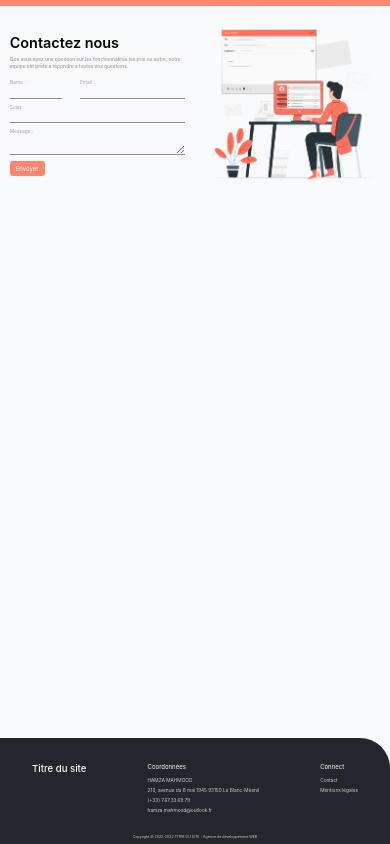
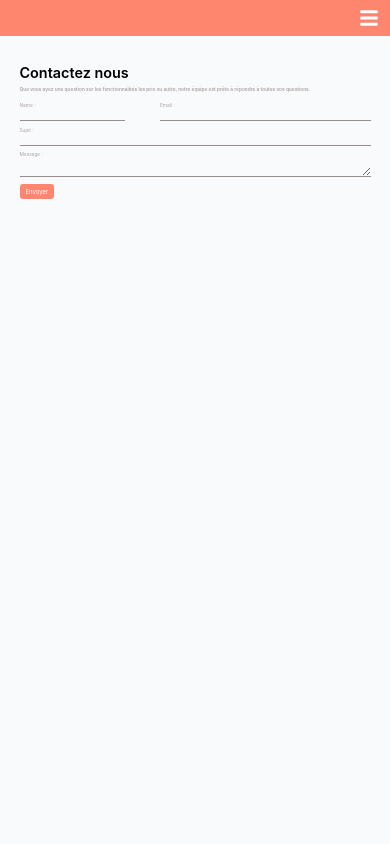
Before and after one commit to Zhamza1/Portfolio, a React (Create React App) app: page /contact in a window 390 px wide. Built offline with nearby package versions, Linux system fonts and the light colour scheme.

Commit message:
mobile already

```diff
--- a/src/App.js
+++ b/src/App.js
@@ -23,7 +23,6 @@ function App() {
           <Route path="/tarifs" element={<Tarif/>} />
           <Route path="/contact" element={<Contact/>} />
         </Routes>
-      <Footer/>
       </Router>
     </>
   );
--- a/src/components/footer.jsx
+++ b/src/components/footer.jsx
@@ -3,10 +3,10 @@ import {
   Link
 } from "react-router-dom";
 
-const footer = () => {
+const footer = (props) => {
   return (
     <>
-      <footer className=' bg-third text-white w-full pb-[1.2rem] rounded-tr-[10rem] pt-[8rem] sm:absolute sm:bottom-0 ' /* style="position: absolute;bottom: 0;" */ >
+      <footer className={` bg-third text-white w-full pb-[1.2rem] rounded-tr-[10rem] pt-[8rem] ${props.css} `} /* style="position: absolute;bottom: 0;" */ >
         <section className='flex px-[0.5rem] justify-around pb-[4.8rem]' >
         <div>
           <h1 className='text-[3.2rem] font-medium ' >Titre du site </h1>
--- a/src/components/header.css
+++ b/src/components/header.css
@@ -10,12 +10,11 @@ header .nav-btn {
 	font-size: 1.8rem;
 }
 
-
-
 @media only screen and (max-width: 768px) {
 	header .nav-btn {
 		visibility: visible;
 		opacity: 1;
+		font-size: 20px;
 	}
 
 	header nav {
@@ -45,9 +44,7 @@ header .nav-btn {
 	}
 
     .nav-open-btn {
-        position: absolute;
-        right: 2rem;
-        display: block;
+        margin-right: 2rem;
     }
 
 }
--- a/src/components/header.jsx
+++ b/src/components/header.jsx
@@ -16,10 +16,10 @@ const Header = () => {
 
   return (
     <>
-      <header className="bg-header2 w-[100%] md:py-[1rem]  " >
+      <header className="bg-header2 w-[100%] md:py-[1rem] md:flex md:flex-row-reverse " >
         <nav className='z-[100000]' ref={navRef} >
-          <ul className='flex justify-around px-[15rem] text-white items-center pt-[2.8rem] bg-no-repeat text-[1.6rem] md:text-[1.4rem] md:flex-col ' >
-            <Link to="/" className='text-[40px] font-bold ' > TITRE </Link>
+          <ul className='flex justify-around px-[15rem] text-white items-center pt-[2.8rem] bg-no-repeat text-[1.6rem] md:text-[40px] md:flex-col ' >
+            <Link to="/" className='text-[4rem] font-bold md:text-[40px] ' > TITRE </Link>
             <Link to="/portfolio" ><li className=' font-medium text-[#ffffff] opacity-50 hover:opacity-100 transition-all duration-500 active:opacity-100 ' >PORTFOLIO</li> </Link>
             <Link to="/tarifs"> <li className=' font-medium text-[#ffffff] opacity-50 hover:opacity-100 transition-all duration-500  focus:opacity-100'  >TARIFS</li></Link>
             <Link to="/contact" > <li className=' font-medium text-[#ffffff] opacity-50 hover:opacity-100 transition-all duration-500 '  >CONTACT</li> </Link>
--- a/src/page/aPropos.jsx
+++ b/src/page/aPropos.jsx
@@ -1,5 +1,6 @@
 import React from 'react'
 import Illu1 from "../asset/illu1.png"
+import Footer from "../components/footer"
 
 const aPropos = () => {
   return (
@@ -19,6 +20,7 @@ const aPropos = () => {
         </div>
       </div>
       </section>
+      <Footer/>
     </>
   )
 }
--- a/src/page/contact.jsx
+++ b/src/page/contact.jsx
@@ -2,6 +2,7 @@ import React from 'react'
 import { useState } from 'react'
 import Header from "../components/header"
 import Illu2 from  "../asset/illu2.png"
+import Footer from '../components/footer'
 
 const Contact = () => {
   const [isError,setIsError] = useState("")
@@ -16,7 +17,7 @@ const Contact = () => {
     <>
     <Header/>
       <section className='flex mt-[2.5rem] justify-around pb-[4rem] ' >
-        <div className='w-[45%]' >
+        <div className='w-[45%] md:w-[90%] ' >
         <div className='text-center text-red-500'>
           <p>{isError}</p>
         </div>
@@ -61,11 +62,12 @@ const Contact = () => {
             </div>
           </form>
         </div>
-        <div className='w-[45%] '>
+        <div className='w-[45%] md:hidden '>
           <img className=' w-[100%] ' src={Illu2} alt="illustration d'une personne écrivant un mail" />
         </div>
 
       </section>
+      {/* <Footer css="sm:absolute sm:bottom-0 " /> */}
       </>
   )
 }
--- a/src/page/home.jsx
+++ b/src/page/home.jsx
@@ -20,15 +20,24 @@ const Home = (name) => {
     <>
 
     <section className=' bg-header2 bg-no-repeat 2xl:pb-[8rem]  pb-[6rem] text-white w-full rounded-bl-[8rem] lg:pb-[4rem]'>
-       <header className='pt-[2.8rem] pb-[3.4rem]'>
+       <header className='pt-[2.8rem] pb-[3.4rem] md:flex md:flex-row-reverse '>
         <nav className='z-[100000]' ref={navRef} >
-          <ul className='flex justify-around px-[15rem] text-white items-center font-regular text-[1.6rem]'>
-            <Link to="/" className='text-[4rem] font-bold sm:text-[2rem]'> TITRE </Link>
+          <ul className='flex justify-around px-[15rem] text-white items-center font-regular text-[1.6rem] md:flex-col md:text-[40px] '>
+            <Link to="/" className='text-[4rem] font-bold md:text-[40px] '> TITRE </Link>
             <Link to="/portfolio" ><li className='hover:font-regular'>PORTFOLIO</li> </Link>
             <Link to="/tarifs"> <li>TARIFS</li></Link>
             <Link to="/contact" > <li>CONTACT</li> </Link>
           </ul>
+          <button
+					className="nav-btn nav-close-btn"
+					onClick={showNavbar}>
+					<FaTimes />
+				</button>
         </nav>
+        <button className="nav-btn nav-open-btn "
+        onClick={showNavbar}>
+				  <FaBars />
+			  </button>
       </header>
       <div className='text-center' >
         <h2 className='text-[3.2rem] font-medium ' >Hamza Mahmood </h2>
--- a/src/page/portfolio.jsx
+++ b/src/page/portfolio.jsx
@@ -5,7 +5,7 @@ import Weexa from "../asset/Weexa.svg"
 import World from "../asset/World.svg"
 import PortfolioCard from '../components/portfolioCard'
 import Header from '../components/header'
-
+import Footer from '../components/footer'
 
 import {
   Link
@@ -32,6 +32,7 @@ const portfolio = () => {
       <PortfolioCard link="https://teal-gaufre-972163.netlify.app/" alt="Image Site Shoppy" img={Shoppy} />
       </div>
     </section>
+    <Footer css="sm:absolute sm:bottom-0 " />
     </>
   )
 }
--- a/src/page/tarif.jsx
+++ b/src/page/tarif.jsx
@@ -1,6 +1,7 @@
 import React from 'react'
 import Header from "../components/header"
 import TarifsCard from '../components/tarifsCard'
+import Footer from '../components/footer'
 
 const tarif = (site, prix, description, description2, gris,bgColor) => {
   return (
@@ -13,6 +14,7 @@ const tarif = (site, prix, description, description2, gris,bgColor) => {
 
         <TarifsCard site="PERSONNALISÉ" prix="999" description="Pour un site en accord avec vos gouts et couleurs" description2="Lorem ipsum dolor sit amet consectetur. Scelerisque Lorem ipsum dolor sit amet consectetur. Scelerisque" bgColor="bg-secondary" bgButton="bg-[#FFFFFF]" textButton="text-[#000000]" textColor="text-[#FFFFFF]" animation=" hover:bg-[#EFEFEF] transition ease-in-out delay-100 "/>
       </section>
+      <Footer css="sm:absolute sm:bottom-0 " />
     </>
   )
 }
```
